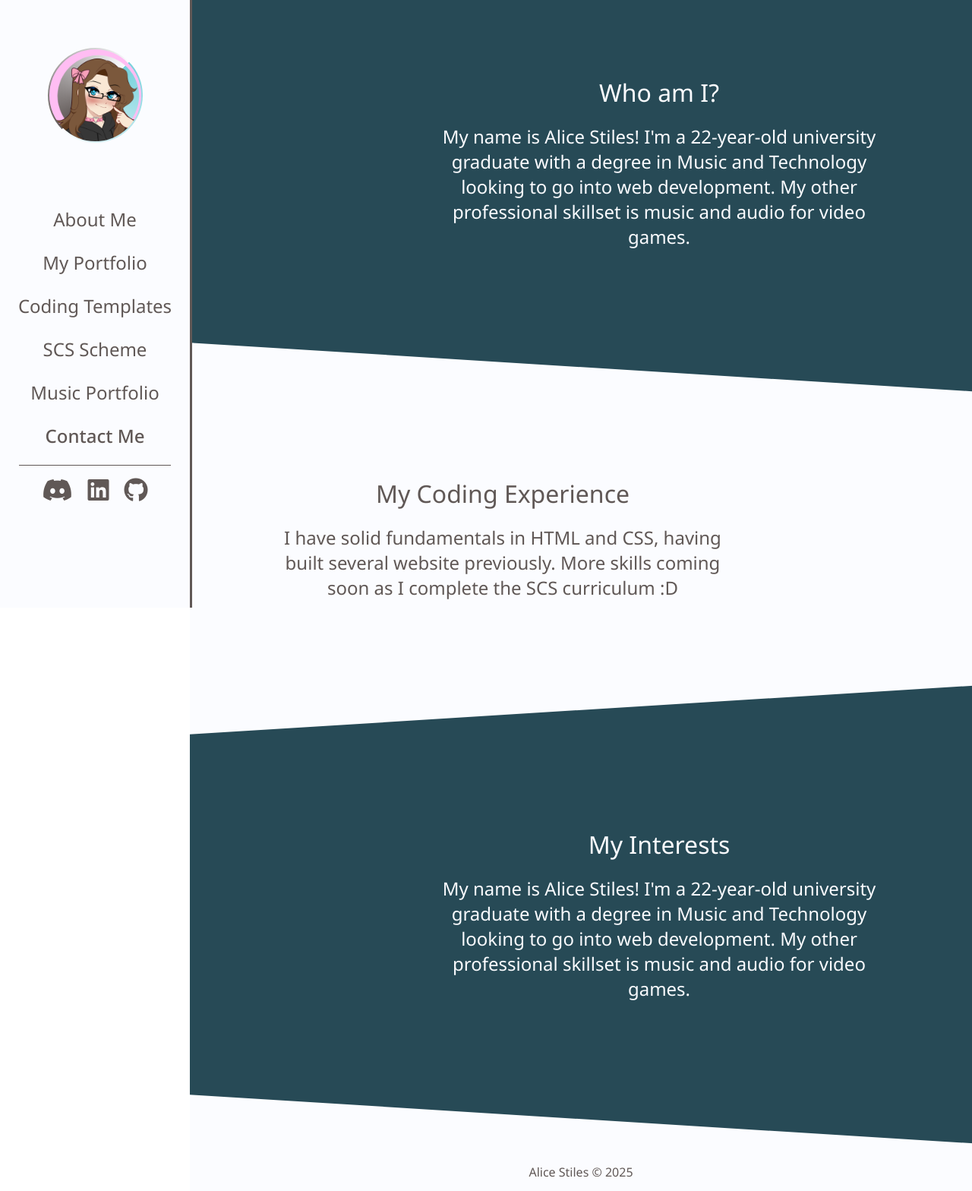
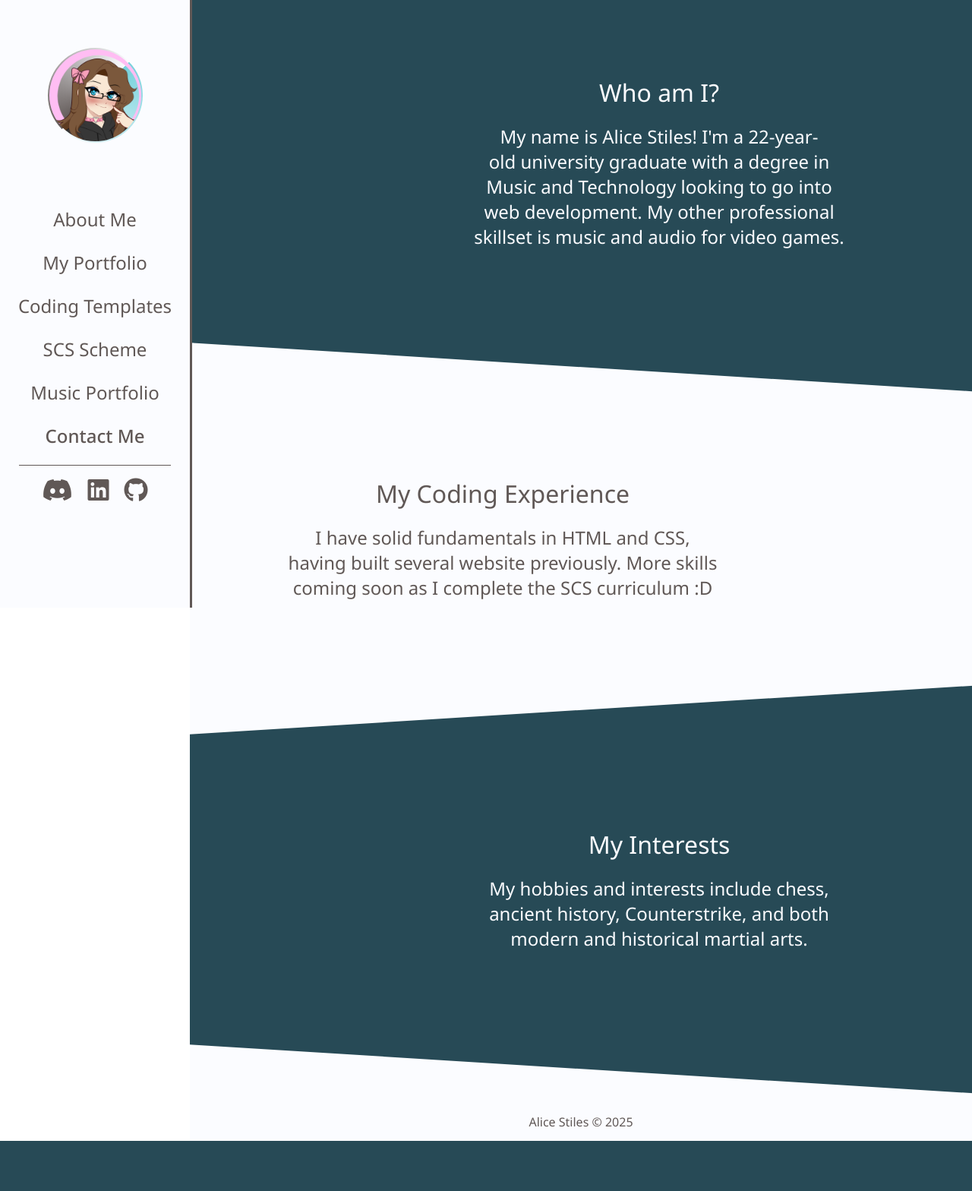
Before and after one commit to AliceeeSixes/netmatters-portfolio, a PHP site: page /about_me.html in a window 1280 px wide. Shown: the whole page at 76% size. After the commit the page ends 1502 px from the top, so only its background shows below. Run offline with PHP 8.4, Linux system fonts and the light colour scheme; some web fonts are replaced.

Commit message:
update about me text

```diff
--- a/about_me.html
+++ b/about_me.html
@@ -68,7 +68,7 @@
 
             <section class="dark slant-both about-me">
                 <h1>My Interests</h1>
-                <p class="centered">My name is Alice Stiles! I'm a 22-year-old university graduate with a degree in Music and Technology looking to go into web development. My other professional skillset is music and audio for video games.</p>
+                <p class="centered">My hobbies and interests include chess, ancient history, Counterstrike, and both modern and historical martial arts.</p>
 
 
 
--- a/css/application.css
+++ b/css/application.css
@@ -514,7 +514,8 @@ section.hero {
 
 section.about-me p {
   width: 50%;
-  font-size: 1.5em; }
+  font-size: 1.5em;
+  text-wrap: balance; }
 section.about-me h1 {
   font-size: 2em; }
 section.about-me * {
--- a/scss/layout/_sections.scss
+++ b/scss/layout/_sections.scss
@@ -78,6 +78,7 @@ section.about-me {
     p {
         width: 50%;
         font-size: 1.5em;
+        text-wrap: balance;
     }
     h1 {
         font-size: 2em;
@@ -85,6 +86,7 @@ section.about-me {
     * {
         animation: 1s ease 1 fadeInSlide;
     }
+
 
 
 }
```
Also changed, not shown: 1 other file.
